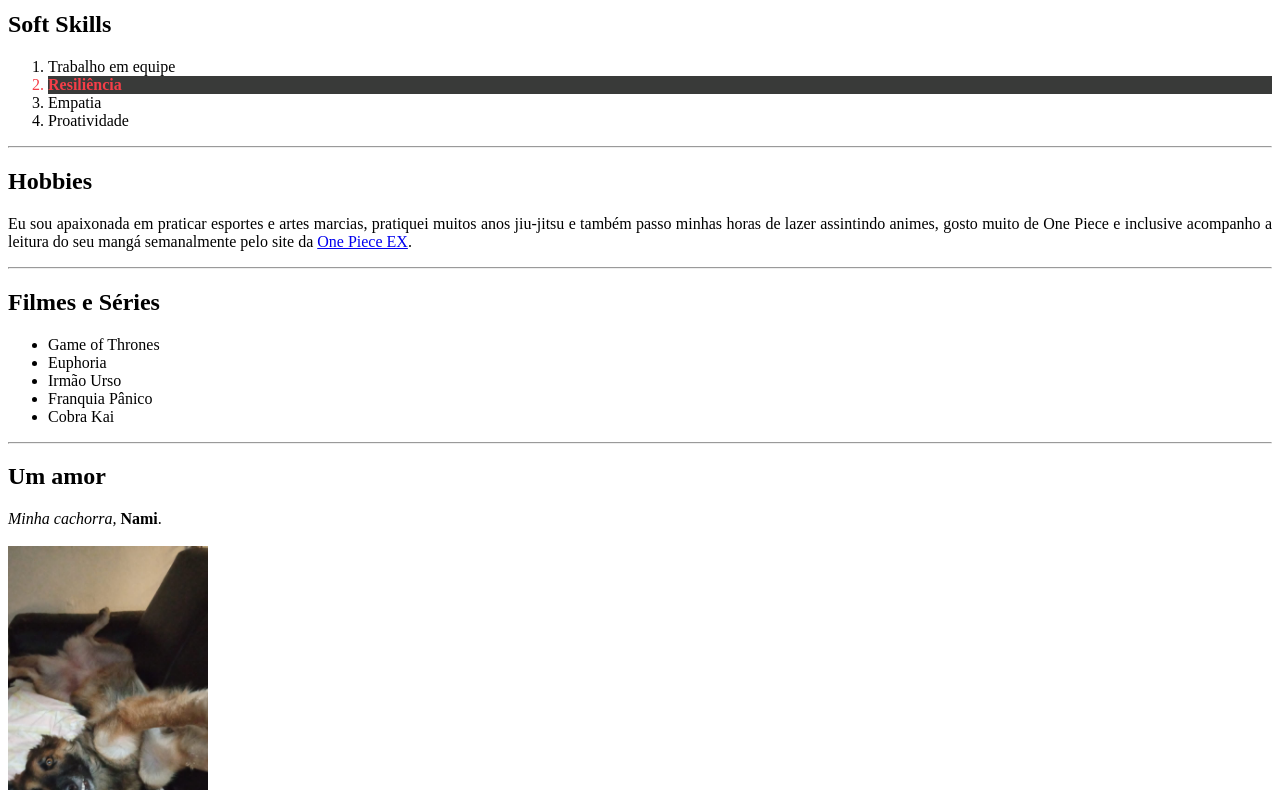
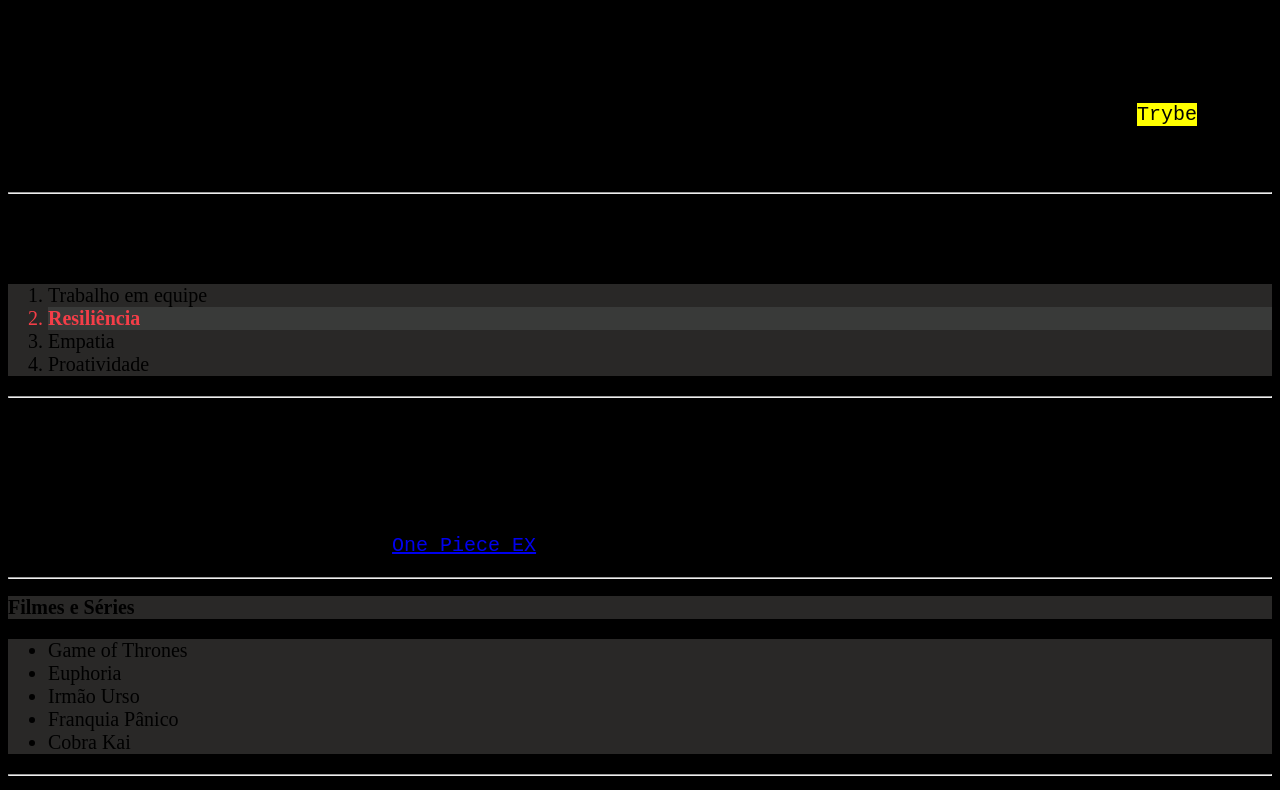
Before and after one commit to RaissaVasconcelos/RaissaVasconcelos.github.io, a plain HTML site: page portifolioRaissa.html in a window 1280 px wide. Shown: the part 663-1453 px from the top of the page. Drawn offline with Linux system fonts and the light colour scheme.

Commit message:
Primeiras alterações em utilizando CSS

```diff
--- a/portifolioRaissa.html
+++ b/portifolioRaissa.html
@@ -8,6 +8,32 @@
     <meta http-equiv="X-UA-Compatible" content="IE=edge">
     <meta name="viewport" content="width=device-width, initial-scale=1.0">
     <title>Portfolio Raissa</title>
+    <style>
+
+        h1 {
+            color:rgb(82, 116, 77);
+            font-size: 60px;
+        }
+
+        h2 {
+            font-size: 2em;
+        }
+        body {
+            background-color: black;
+        }
+        .list-style {
+            background-color: rgb(41, 40, 39);
+            font-size: 20px;
+        }
+
+        p {
+            font-family: monospace;
+            font-size: 20px;
+        }
+
+    </style>
+
+
 </head>
 <body>
     <hr>
@@ -15,7 +41,7 @@
     <img src="raissa.png" alt="Foto da Raissa"
     width="200pix" borde="100">
     <h3>Indice</h3>
-    <ol>
+    <ol class="list-style">
         <li><a href="#mim">Sobre mim</a></li>
         <li><a href="#soft">Soft Skills</a></li>
         <li><a href="#hobbies">Hobbies</a></li>
@@ -39,7 +65,7 @@
 
         <h2 id="soft">Soft Skills</h2>
         <p>
-        <ol>
+        <ol class="list-style">
             <li>Trabalho em equipe</li>
             <li style="color: rgb(245, 62, 72); background-color: rgb(57, 58, 57);">
                 <strong>Resiliência</strong></li>
@@ -56,9 +82,9 @@
         target="_blank">One Piece EX</a>.</p>
         <hr>
 
-        <h2 id="filmes">Filmes e Séries </h2>
+        <h2 id="filmes" class="list-style">Filmes e Séries </h2>
         <p align="Justify">
-            <ul>
+            <ul class="list-style">
                 <li>Game of Thrones</li>
                 <li>Euphoria</li>
                 <li>Irmão Urso</li>
@@ -78,7 +104,7 @@
 
         <h2 id="sociais">Redes Sociais</h2>
         <p>
-        <ul>
+        <ul class="list-style">
             <li> <a href="https://www.instagram.com/raissavasconcels/" target="_blank">Instagram</a></li>
             <li> <a href="https://www.linkedin.com/feed/" target="_blank">Linkedln</a></li>
             <li> <a href="https://twitter.com/RaissaV39696093" target="_blank">Twitter</a> </li>
```
